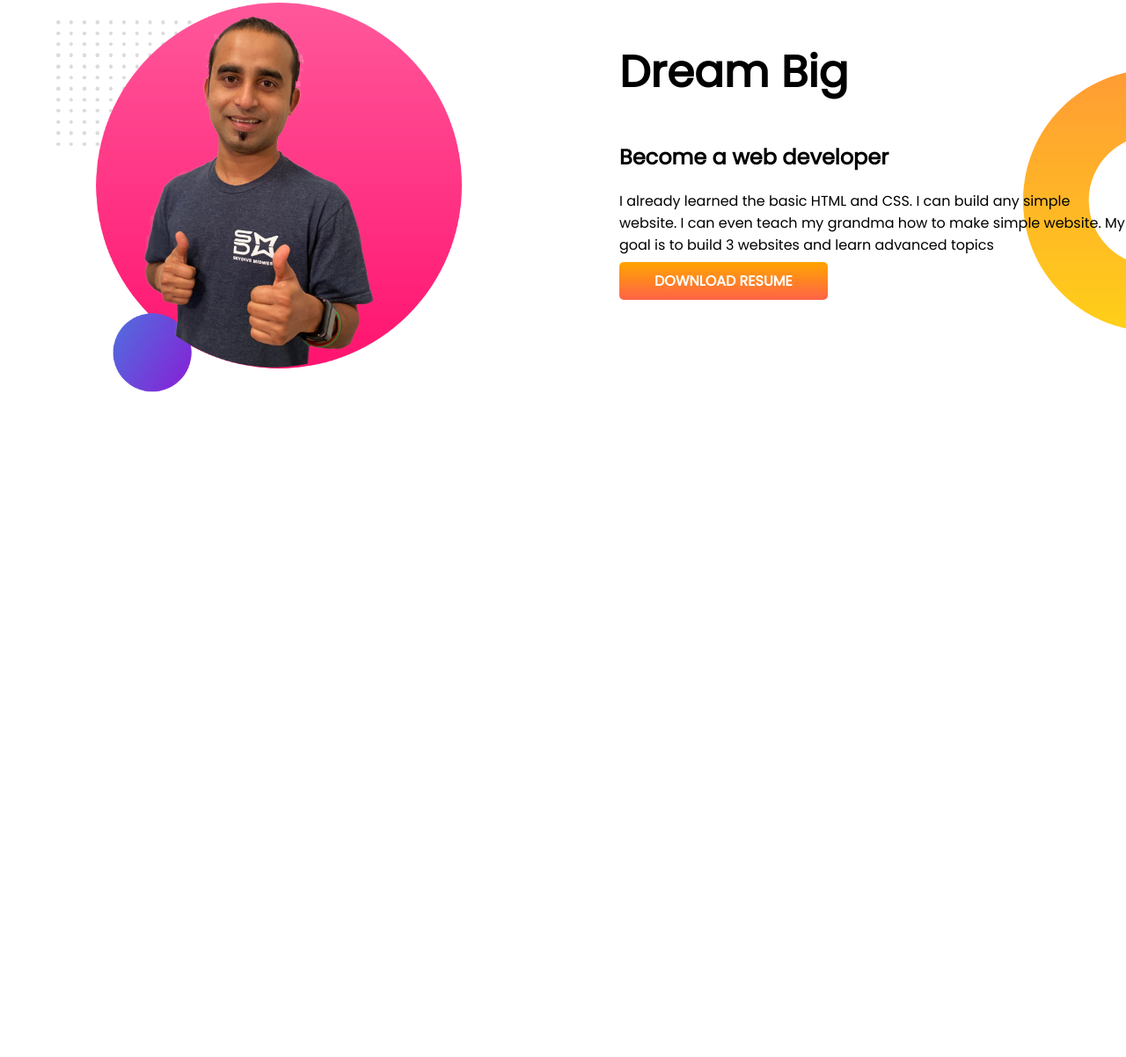
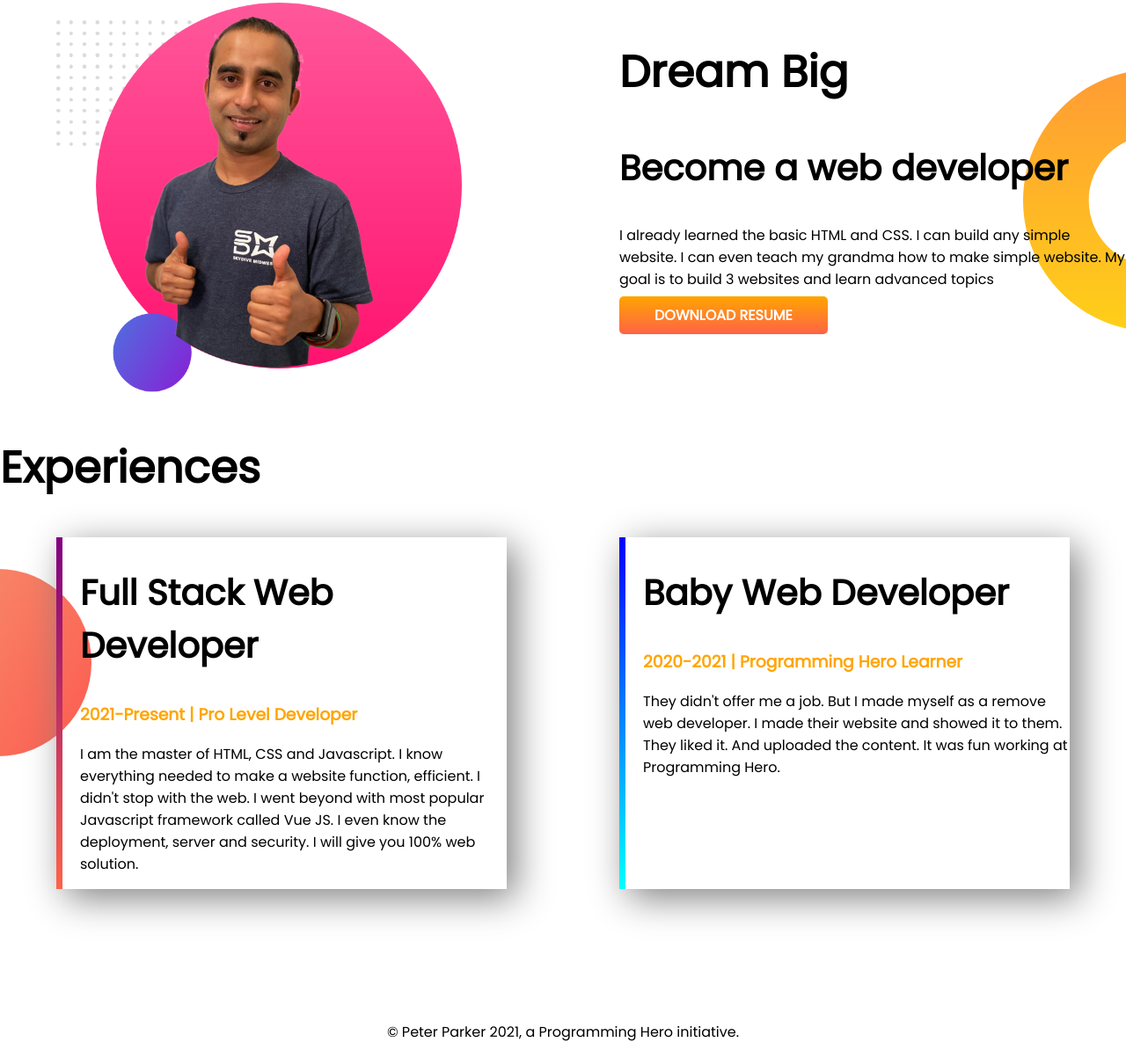
Before and after one commit to Mostafizur10681/portfolio-jonkar, a plain HTML site: page index.html in a window 1280 px wide. Shown: the part 611-1813 px from the top of the page at 88% size. Before the commit the page ends 1064 px from the top, so only its background shows below. Drawn offline with Linux system fonts and the light colour scheme.

Commit message:
experience & footer part added

```diff
--- a/index.html
+++ b/index.html
@@ -41,6 +41,33 @@
         </div>
     </section>
 
+    <section class="experience-area">
+        <h1>Experiences</h1>
+        <div class="experience-part">
+            <div id="full-stack" class="experience-item">
+                <h2>Full Stack Web Developer</h2>
+                <h3 class="orange-color">2021-Present | Pro Level Developer</h3>
+                <p>I am the master of HTML, CSS and Javascript. I know everything needed to make a website function,
+                    efficient. I didn't stop with the web. I went beyond with most popular Javascript framework called
+                    Vue JS. I even know the deployment, server and security. I will give you 100% web solution.</p>
+
+            </div>
+            <div id="baby-developer" class="experience-item">
+                <h2>Baby Web Developer</h2>
+                <h3 class="orange-color">2020-2021 | Programming Hero Learner</h3>
+                <p>They didn't offer me a job. But I made myself as a remove web developer. I made their website and
+                    showed it to them. They liked it. And uploaded the content. It was fun working at Programming Hero.
+                </p>
+            </div>
+        </div>
+    </section>
+
+    <footer>
+        <p>© Peter Parker 2021, a Programming Hero initiative.</p>
+    </footer>
+
+
+
 
 </body>
 
--- a/style.css
+++ b/style.css
@@ -4,6 +4,9 @@ body{
 }
 h1{
     font-size: 50px;
+}
+h2{
+    font-size: 40px;
 }
 .header-part{
     display: flex;
@@ -37,3 +40,35 @@ h1{
     background-image: url(images/dream-bg.png);
     background-position: right;
 }
+.experience-part{
+    display: flex;
+
+}
+.experience-item{
+    width: 50%;
+    margin-left: 5%;
+    margin-right: 5%;
+    padding-left: 20px;
+    box-shadow: 10px 10px 40px gray;
+
+}
+.experience-area{
+    background-image: url(images/exp-bg.png);
+    background-repeat: no-repeat;
+    background-position: left;
+    margin-bottom: 150px;
+    border-radius: 10px;
+}
+#full-stack{
+    border-left:7px solid;
+    border-image: linear-gradient(purple, tomato);
+    border-image-slice: 1;
+}
+#baby-developer{
+    border-left:7px solid;
+    border-image: linear-gradient(blue, cyan);
+    border-image-slice: 1;
+}
+footer p{
+    text-align: center;
+}
```
Also changed, not shown: 4 other files.
